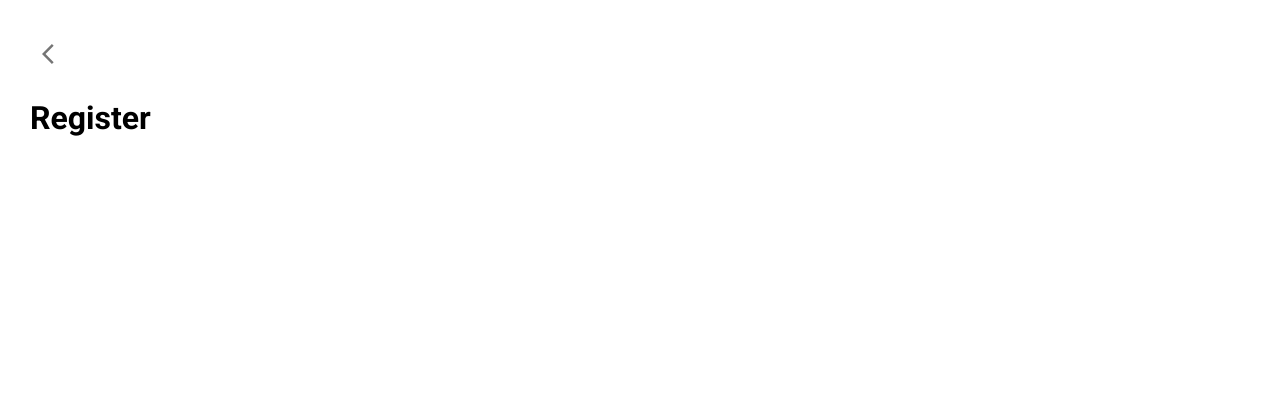
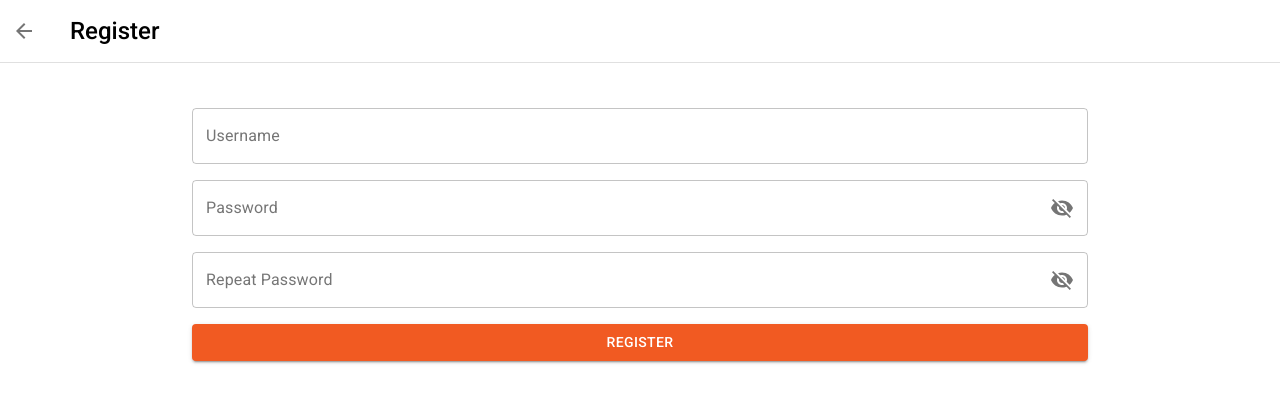
Before and after one commit to shankaikai/SingHealth-Retail-Audit-Application, a React (Create React App) app: page /register in a window 1280 px wide. Shown: the top 402 px of the page. Built offline with nearby package versions, Linux system fonts and the light colour scheme.

Commit message:
added register function

```diff
--- a/src/App.js
+++ b/src/App.js
@@ -34,7 +34,7 @@ const App = () => {
           <Route exact path="/">
             <LoginPage />
           </Route>
-          <Route path="/register">
+          <Route exact path="/register">
             <RegisterPage />
           </Route>
           <Route exact path="/tenants">
--- a/src/components/common/Header.js
+++ b/src/components/common/Header.js
@@ -18,7 +18,7 @@ const useStyles = makeStyles({
     margin: 0,
     padding: "15px",
     height: "100%",
-    // marginLeft: "26.1px",
+    marginLeft: "7px",
     fontWeight: 500,
   },
   avatar: {
@@ -52,18 +52,12 @@ const Header = (props) => {
           >
             <ArrowBackIcon />
           </IconButton>
-        ) : (
-          <div></div>
-        )}
+        ) : null}
         {props.avatar ? (
           <Avatar src={props.avatar} className={classes.avatar} />
         ) : null}
-        {props.avatar ? (
-          <Typography
-            variant="h5"
-            className={classes.header}
-            style={{ marginLeft: "7px" }}
-          >
+        {props.avatar || props.back ? (
+          <Typography variant="h5" className={classes.header}>
             {props.title}
           </Typography>
         ) : (
--- a/src/pages/AuditChecklistPage.js
+++ b/src/pages/AuditChecklistPage.js
@@ -53,7 +53,7 @@ const AuditChecklistPage = (props) => {
 
   return (
     <div className={classes.root}>
-      <Header title="Audit Name" noDivider />
+      <Header back title="Audit Name" noDivider />
       <ChecklistHeader newIssueHandler={handleNewIssue} />
       <Checklist
         data={data[tempProps.type][index]}
--- a/src/pages/LoginPage.js
+++ b/src/pages/LoginPage.js
@@ -58,14 +58,6 @@ const LoginPage = (props) => {
     history.push("/tenants");
   };
 
-  const handleClickShowPassword = () => {
-    setShowPassword(!showPassword);
-  };
-
-  const handleMouseDownPassword = (event) => {
-    event.preventDefault();
-  };
-
   return (
     <div className={classes.login}>
       <img src={logo} alt="Logo" className={classes.logo}></img>
@@ -95,8 +87,7 @@ const LoginPage = (props) => {
               endAdornment={
                 <InputAdornment position="end">
                   <IconButton
-                    onClick={handleClickShowPassword}
-                    onMouseDown={handleMouseDownPassword}
+                    onClick={() => setShowPassword(!showPassword)}
                     edge="end"
                   >
                     {showPassword ? <Visibility /> : <VisibilityOff />}
--- a/src/pages/RegisterPage.js
+++ b/src/pages/RegisterPage.js
@@ -1,29 +1,134 @@
-import { IconButton, makeStyles } from "@material-ui/core";
-import React from "react";
-import ArrowBackIosIcon from "@material-ui/icons/ArrowBackIos";
+import {
+  makeStyles,
+  Box,
+  FormControl,
+  IconButton,
+  InputAdornment,
+  Button,
+  InputLabel,
+  OutlinedInput,
+  TextField,
+} from "@material-ui/core";
+import { Visibility, VisibilityOff } from "@material-ui/icons";
+import React, { useState } from "react";
 import { useHistory } from "react-router-dom";
+import Header from "../components/common/Header";
 
 const useStyle = makeStyles({
   root: {
-    padding: "30px",
+    display: "flex",
+    flexDirection: "column",
+    alignItems: "center",
+    width: "100%",
+    height: "100%",
+    marginTop: "100px",
+  },
+  form: {
+    display: "flex",
+    flexDirection: "column",
+    alignItems: "center",
+    justifyContent: "center",
+    width: "70%",
+  },
+  marginMax: {
+    width: "100%",
   },
 });
 const RegisterPage = () => {
   const classes = useStyle();
   let history = useHistory();
 
+  // States to store username and password
+  const [username, setUsername] = useState("");
+  const [password, setPassword] = useState("");
+  const [repeatPassword, setRepeatPassword] = useState("");
+  const [showPassword, setShowPassword] = useState(false);
+  const [showPassword2, setShowPassword2] = useState(false);
+
+  // Function to handle a register request
+  const handleRegister = () => {
+    // TODO: Add proper authencation here
+    if (password === repeatPassword) {
+      history.push("/tenants");
+    } else {
+      alert("Passwords do not match!");
+    }
+  };
+
   return (
     <div className={classes.root}>
-      <IconButton
-        aria-label="back"
-        size="medium"
-        onClick={() => {
-          history.goBack();
-        }}
-      >
-        <ArrowBackIosIcon fontSize="inherit" />
-      </IconButton>
-      <h1>Register</h1>
+      <Header back title="Register" />
+      <FormControl className={classes.form} autoComplete="true">
+        <Box m={1} className={classes.marginMax}>
+          <TextField
+            id="userName"
+            label="Username"
+            variant="outlined"
+            fullWidth="true"
+            onChange={(e) => {
+              setUsername(e.target.value);
+            }}
+          />
+        </Box>
+        <Box m={1} className={classes.marginMax}>
+          <FormControl variant="outlined" fullWidth="true">
+            <InputLabel>Password</InputLabel>
+            <OutlinedInput
+              id="password"
+              type={showPassword ? "text" : "password"}
+              label="Password"
+              variant="outlined"
+              onChange={(e) => {
+                setPassword(e.target.value);
+              }}
+              endAdornment={
+                <InputAdornment position="end">
+                  <IconButton
+                    onClick={() => setShowPassword(!showPassword)}
+                    edge="end"
+                  >
+                    {showPassword ? <Visibility /> : <VisibilityOff />}
+                  </IconButton>
+                </InputAdornment>
+              }
+            ></OutlinedInput>
+          </FormControl>
+        </Box>
+        <Box m={1} className={classes.marginMax}>
+          <FormControl variant="outlined" fullWidth="true">
+            <InputLabel> Repeat Password</InputLabel>
+            <OutlinedInput
+              id="password"
+              type={showPassword2 ? "text" : "password"}
+              label="Repeat Password"
+              variant="outlined"
+              onChange={(e) => {
+                setRepeatPassword(e.target.value);
+              }}
+              endAdornment={
+                <InputAdornment position="end">
+                  <IconButton
+                    onClick={() => setShowPassword2(!showPassword2)}
+                    edge="end"
+                  >
+                    {showPassword2 ? <Visibility /> : <VisibilityOff />}
+                  </IconButton>
+                </InputAdornment>
+              }
+            ></OutlinedInput>
+          </FormControl>
+        </Box>
+        <Box m={1} className={classes.marginMax}>
+          <Button
+            variant="contained"
+            color="primary"
+            fullWidth="true"
+            onClick={handleRegister}
+          >
+            Register
+          </Button>
+        </Box>
+      </FormControl>
     </div>
   );
 };
```
